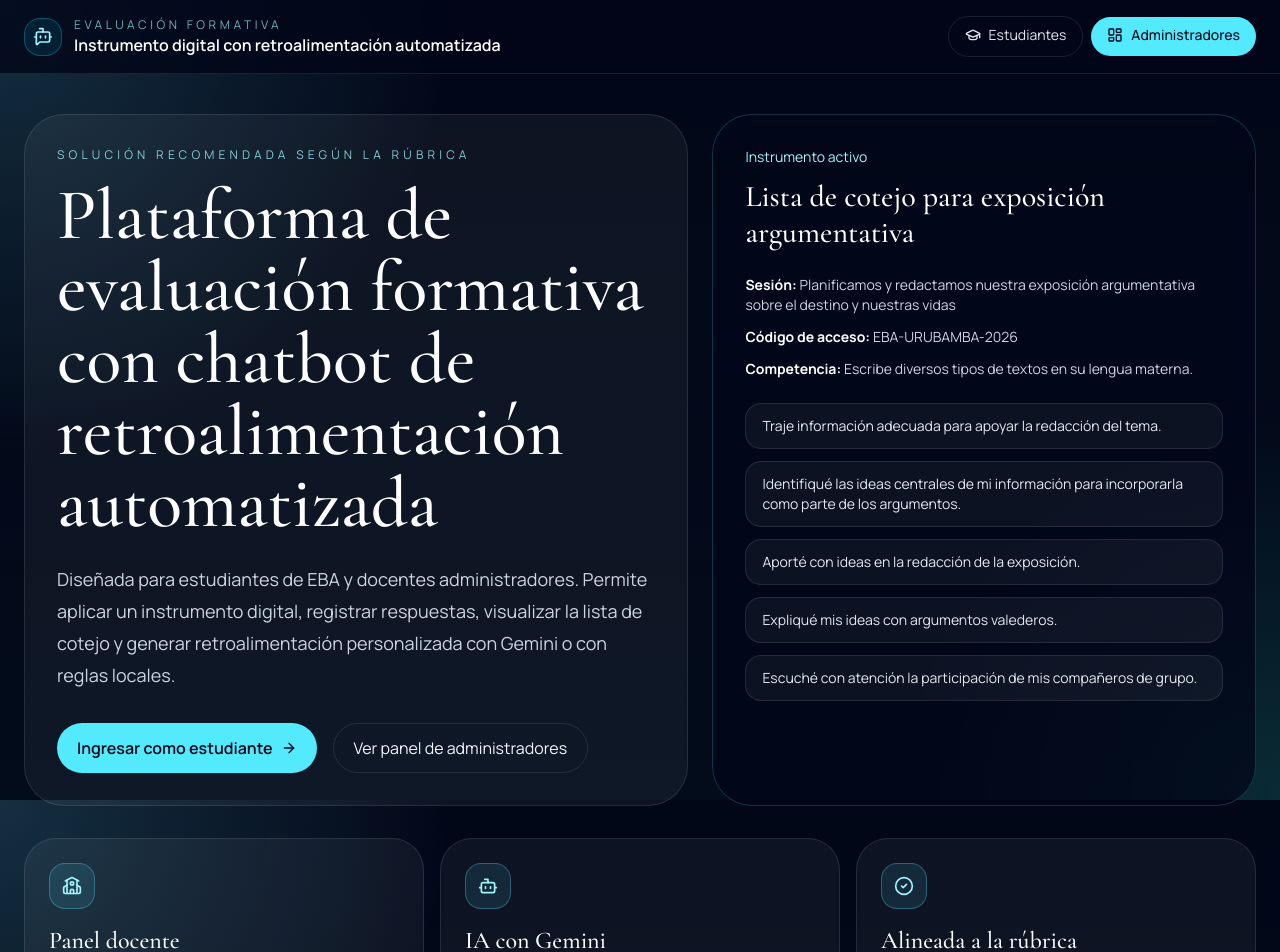
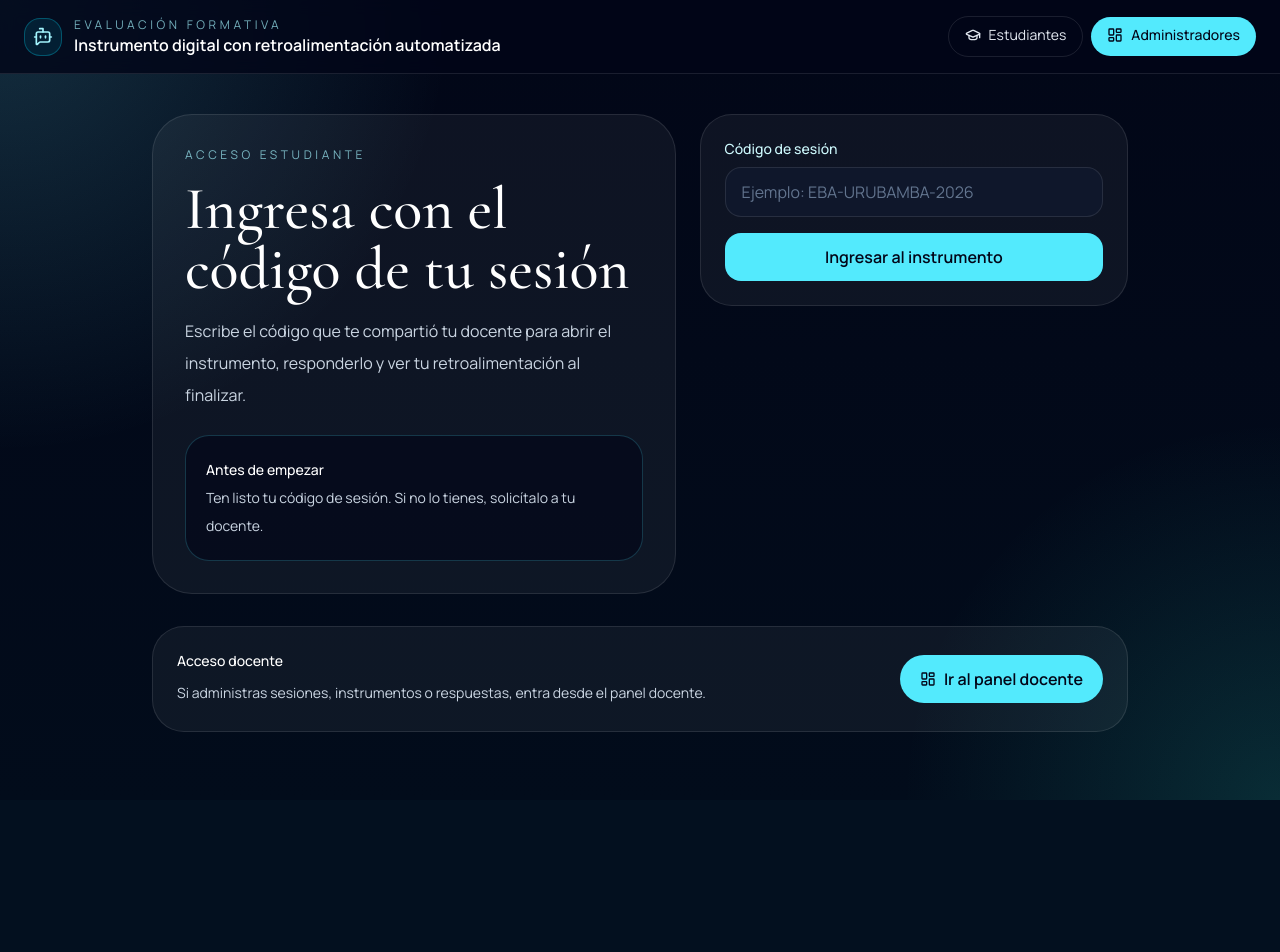
Before and after one commit to Jeysson16/aprende-eba, a Next.js app: page / in a window 1280 px wide. Shown: the top 952 px of the page. After the commit the page ends 800 px from the top, so only its background shows below. Built offline with nearby package versions, Linux system fonts and the light colour scheme.

Commit message:
Actualiza inicio y mejoras del panel admin

```diff
--- a/src/app/admin/page.tsx
+++ b/src/app/admin/page.tsx
@@ -4,6 +4,7 @@ import { AttemptsTable } from "@/components/admin/attempts-table";
 import { DashboardStats } from "@/components/admin/dashboard-stats";
 import { SessionPublisher } from "@/components/admin/session-publisher";
 import { CriteriaPerformanceChart } from "@/components/admin/charts/criteria-performance-chart";
+import { InstrumentBuilder } from "@/components/admin/instrument-builder";
 import { SiteHeader } from "@/components/layout/site-header";
 import { requireAdmin, signOutAdmin } from "@/lib/auth";
 import { getDashboardStats, listAttempts, listInstruments, listSessions } from "@/lib/data-store";
@@ -14,6 +15,9 @@ export default async function AdminDashboardPage() {
   const [stats, attempts] = await Promise.all([getDashboardStats(), listAttempts()]);
   const sessions = listSessions();
   const firstInstrument = listInstruments()[0];
+  const studentNames = Array.from(
+    new Set(attempts.map((attempt) => attempt.student.fullName.trim()).filter(Boolean)),
+  ).slice(0, 10);
 
   const criteriaChart = firstInstrument.criteria.map((criterion) => {
     const source = attempts.flatMap((attempt) => attempt.criteriaResults);
@@ -63,6 +67,8 @@ export default async function AdminDashboardPage() {
           <SessionPublisher sessions={sessions} />
         </section>
 
+        <InstrumentBuilder instrument={firstInstrument} studentNames={studentNames} />
+
         <AttemptsTable attempts={attempts} />
       </main>
     </div>
--- a/src/app/page.tsx
+++ b/src/app/page.tsx
@@ -1,102 +1,54 @@
 import Link from "next/link";
-import { ArrowRight, Bot, CheckCircle2, School } from "lucide-react";
+import { LayoutDashboard } from "lucide-react";
 
 import { SiteHeader } from "@/components/layout/site-header";
-import { instruments, sessions } from "@/lib/pedagogy/seed-instruments";
+import { SessionCodeForm } from "@/components/student/session-code-form";
 
 export default function Home() {
-  const mainInstrument = instruments[0];
-
   return (
     <div className="min-h-screen">
       <SiteHeader />
-      <main className="mx-auto flex w-full max-w-7xl flex-1 flex-col gap-8 px-6 py-10">
-        <section className="grid gap-6 lg:grid-cols-[1.1fr_0.9fr]">
+      <main className="mx-auto flex w-full max-w-5xl flex-1 flex-col gap-8 px-6 py-10">
+        <section className="grid gap-6 lg:grid-cols-[1.1fr_0.9fr] lg:items-start">
           <div className="rounded-[2.5rem] border border-white/10 bg-white/5 p-8">
-            <p className="text-xs uppercase tracking-[0.35em] text-cyan-200/80">
-              Solución recomendada según la rúbrica
+            <p className="text-xs uppercase tracking-[0.3em] text-cyan-200/70">
+              Acceso estudiante
             </p>
-            <h1 className="mt-4 max-w-4xl text-5xl leading-none text-white md:text-7xl">
-              Plataforma de evaluación formativa con chatbot de retroalimentación automatizada
+            <h1 className="mt-4 max-w-3xl text-4xl text-white md:text-6xl">
+              Ingresa con el código de tu sesión
             </h1>
-            <p className="mt-6 max-w-3xl text-lg leading-8 text-slate-300">
-              Diseñada para estudiantes de EBA y docentes administradores. Permite aplicar
-              un instrumento digital, registrar respuestas, visualizar la lista de cotejo y
-              generar retroalimentación personalizada con Gemini o con reglas locales.
+            <p className="mt-4 max-w-2xl text-base leading-8 text-slate-300">
+              Escribe el código que te compartió tu docente para abrir el instrumento,
+              responderlo y ver tu retroalimentación al finalizar.
             </p>
-            <div className="mt-8 flex flex-wrap gap-4">
-              <Link
-                href="/ingresar"
-                className="inline-flex items-center gap-2 rounded-full bg-cyan-300 px-5 py-3 font-semibold text-slate-950 transition hover:bg-cyan-200"
-              >
-                Ingresar como estudiante
-                <ArrowRight className="size-4" />
-              </Link>
-              <Link
-                href="/admin"
-                className="inline-flex items-center gap-2 rounded-full border border-white/10 px-5 py-3 text-slate-100 transition hover:border-cyan-300/50"
-              >
-                Ver panel de administradores
-              </Link>
+            <div className="mt-6 rounded-3xl border border-cyan-300/20 bg-slate-950/60 p-5 text-sm leading-7 text-slate-300">
+              <p className="font-medium text-white">Antes de empezar</p>
+              <p>
+                Ten listo tu código de sesión. Si no lo tienes, solicítalo a tu docente.
+              </p>
             </div>
           </div>
 
-          <div className="rounded-[2.5rem] border border-cyan-300/20 bg-slate-950/75 p-8">
-            <p className="text-sm text-cyan-200">Instrumento activo</p>
-            <h2 className="mt-3 text-3xl text-white">{mainInstrument.title}</h2>
-            <div className="mt-6 space-y-3 text-sm text-slate-300">
-              <p>
-                <strong className="text-white">Sesión:</strong> {mainInstrument.sessionTitle}
-              </p>
-              <p>
-                <strong className="text-white">Código de acceso:</strong> {sessions[0].code}
-              </p>
-              <p>
-                <strong className="text-white">Competencia:</strong> {mainInstrument.competence}
+          <SessionCodeForm />
+        </section>
+
+        <section className="rounded-[2rem] border border-white/10 bg-white/5 p-6">
+          <div className="flex flex-col gap-4 md:flex-row md:items-center md:justify-between">
+            <div>
+              <p className="text-sm font-medium text-white">Acceso docente</p>
+              <p className="mt-2 max-w-2xl text-sm leading-7 text-slate-300">
+                Si administras sesiones, instrumentos o respuestas, entra desde el panel
+                docente.
               </p>
             </div>
-            <div className="mt-6 grid gap-3">
-              {mainInstrument.criteria.map((criterion) => (
-                <div
-                  key={criterion.id}
-                  className="rounded-2xl border border-white/10 bg-white/5 px-4 py-3 text-sm text-slate-200"
-                >
-                  {criterion.description}
-                </div>
-              ))}
-            </div>
+            <Link
+              href="/admin"
+              className="inline-flex items-center justify-center gap-2 rounded-full bg-cyan-300 px-5 py-3 font-semibold text-slate-950 transition hover:bg-cyan-200"
+            >
+              <LayoutDashboard className="size-4" />
+              Ir al panel docente
+            </Link>
           </div>
-        </section>
-
-        <section className="grid gap-4 md:grid-cols-3">
-          {[
-            {
-              icon: <School className="size-5" />,
-              title: "Panel docente",
-              text: "Visualiza instrumentos, sesiones, lista de cotejo y respuestas de estudiantes.",
-            },
-            {
-              icon: <Bot className="size-5" />,
-              title: "IA con Gemini",
-              text: "Redacta retroalimentación clara, breve y personalizada con fallback local.",
-            },
-            {
-              icon: <CheckCircle2 className="size-5" />,
-              title: "Alineada a la rúbrica",
-              text: "Incluye fundamentación, diseño del instrumento, implementación técnica e impacto.",
-            },
-          ].map((item) => (
-            <article
-              key={item.title}
-              className="rounded-[2rem] border border-white/10 bg-white/5 p-6"
-            >
-              <div className="mb-4 inline-flex rounded-2xl border border-cyan-300/30 bg-cyan-300/10 p-3 text-cyan-200">
-                {item.icon}
-              </div>
-              <h3 className="text-2xl text-white">{item.title}</h3>
-              <p className="mt-3 text-sm leading-7 text-slate-300">{item.text}</p>
-            </article>
-          ))}
         </section>
       </main>
     </div>
--- a/src/components/admin/instrument-builder.tsx
+++ b/src/components/admin/instrument-builder.tsx
@@ -2,60 +2,209 @@ import type { Instrument } from "@/lib/types";
 
 type InstrumentBuilderProps = {
   instrument: Instrument;
+  studentNames?: string[];
 };
 
-export function InstrumentBuilder({ instrument }: InstrumentBuilderProps) {
+function formatInstrumentDate(value: string) {
+  const [year, month, day] = value.split("-");
+  if (!year || !month || !day) {
+    return value;
+  }
+
+  return `${day}-${month}-${year.slice(-2)}`;
+}
+
+export function InstrumentBuilder({ instrument, studentNames = [] }: InstrumentBuilderProps) {
+  const rows = Array.from(
+    { length: Math.max(10, studentNames.length) },
+    (_, index) => studentNames[index] ?? "",
+  );
+
   return (
-    <section className="rounded-[2rem] border border-white/10 bg-white/5 p-6">
-      <p className="text-sm text-cyan-200">Vista del instrumento para administradores</p>
-      <h2 className="mt-3 text-2xl font-semibold text-white">INSTRUMENTO DE EVALUACIÓN</h2>
-      <p className="text-lg text-slate-300">LISTA DE COTEJOS</p>
-
-      <div className="mt-6 grid gap-4 rounded-[1.5rem] border border-white/10 bg-slate-950/70 p-5 md:grid-cols-2">
-        <div className="space-y-2 text-sm text-slate-300">
-          <p>
-            <strong className="text-white">Profesora:</strong> {instrument.teacher}
-          </p>
-          <p>
-            <strong className="text-white">Fecha:</strong> {instrument.date}
-          </p>
-          <p>
-            <strong className="text-white">Nivel:</strong> {instrument.level}
-          </p>
-          <p>
-            <strong className="text-white">Unidad:</strong> {instrument.unit}
-          </p>
-        </div>
-        <div className="space-y-2 text-sm text-slate-300">
-          <p>
-            <strong className="text-white">Sesión:</strong> {instrument.sessionTitle}
-          </p>
-          <p>
-            <strong className="text-white">Modalidad:</strong> {instrument.modality}
-          </p>
-          <p>
-            <strong className="text-white">Propósito:</strong> {instrument.purpose}
-          </p>
-        </div>
+    <section className="overflow-hidden rounded-[2rem] border border-[#8d725d] bg-[#ead7c7] text-[#1d140e] shadow-[0_20px_60px_rgba(15,23,42,0.22)]">
+      <div className="border-b border-[#8d725d] bg-[#dfbea6] px-6 py-5 text-center">
+        <p className="text-sm font-semibold tracking-[0.25em] text-[#5c4332]">
+          Vista del instrumento para administradores
+        </p>
+        <h2 className="mt-2 text-2xl font-black uppercase tracking-wide">
+          Instrumento de evaluación
+        </h2>
+        <p className="text-lg font-bold uppercase">Lista de cotejos</p>
       </div>
 
-      <div className="mt-6 overflow-hidden rounded-[1.5rem] border border-white/10">
-        <table className="min-w-full text-left text-sm">
-          <thead className="bg-white/5 text-slate-300">
+      <div className="overflow-x-auto">
+        <table className="min-w-full border-collapse text-sm">
+          <tbody>
+            <tr className="bg-[#efe3bf] font-bold uppercase">
+              <th
+                colSpan={2}
+                className="border border-[#8d725d] px-4 py-2 text-left text-[0.95rem]"
+              >
+                Datos informativos
+              </th>
+            </tr>
             <tr>
-              <th className="px-4 py-4">N°</th>
-              <th className="px-4 py-4">Criterio</th>
-              <th className="px-4 py-4">SI</th>
-              <th className="px-4 py-4">NO</th>
+              <td className="w-1/2 border border-[#8d725d] px-4 py-2 align-top">
+                <span className="font-bold">Profesora:</span> {instrument.teacher}
+              </td>
+              <td className="w-1/2 border border-[#8d725d] px-4 py-2 align-top">
+                <span className="font-bold">Fecha:</span> {formatInstrumentDate(instrument.date)}
+              </td>
+            </tr>
+            <tr>
+              <td className="border border-[#8d725d] px-4 py-2 align-top">
+                <span className="font-bold">Nivel:</span> {instrument.level.toLowerCase()}
+              </td>
+              <td className="border border-[#8d725d] px-4 py-2 align-top">
+                <span className="font-bold">Unidad:</span> {instrument.unit}
+              </td>
+            </tr>
+            <tr>
+              <td className="border border-[#8d725d] px-4 py-2 align-top">
+                <span className="font-bold">Sesión:</span> &quot;{instrument.sessionTitle}&quot;
+              </td>
+              <td className="border border-[#8d725d] px-4 py-2 align-top">
+                <span className="font-bold">Modalidad:</span> {instrument.modality.toUpperCase()}
+              </td>
+            </tr>
+          </tbody>
+        </table>
+
+        <div className="grid min-w-[1100px] grid-cols-[1.25fr_1.75fr]">
+          <table className="border-collapse text-sm">
+            <thead>
+              <tr className="bg-[#dfbea6]">
+                <th
+                  colSpan={2}
+                  className="border border-[#8d725d] px-4 py-2 text-center font-bold uppercase"
+                >
+                  Propósitos de aprendizaje
+                </th>
+              </tr>
+            </thead>
+            <tbody>
+              <tr>
+                <th className="w-28 border border-[#8d725d] px-3 py-3 text-left text-xs font-bold">
+                  Propósito
+                </th>
+                <td className="border border-[#8d725d] px-3 py-3 align-top leading-6">
+                  {instrument.purpose}
+                </td>
+              </tr>
+              <tr>
+                <th className="border border-[#8d725d] px-3 py-3 text-left text-xs font-bold">
+                  Competencia
+                </th>
+                <td className="border border-[#8d725d] px-3 py-3 align-top leading-6">
+                  {instrument.competence}
+                </td>
+              </tr>
+              <tr>
+                <th className="border border-[#8d725d] px-3 py-3 text-left text-xs font-bold">
+                  Capacidad
+                </th>
+                <td className="border border-[#8d725d] px-3 py-3 align-top">
+                  <ul className="list-disc pl-5 leading-6">
+                    {instrument.capacities.map((capacity) => (
+                      <li key={capacity}>{capacity}</li>
+                    ))}
+                  </ul>
+                </td>
+              </tr>
+              <tr>
+                <th className="border border-[#8d725d] px-3 py-3 text-left text-xs font-bold">
+                  Desempeño precisado
+                </th>
+                <td className="border border-[#8d725d] px-3 py-3 align-top leading-6">
+                  {instrument.performance}
+                </td>
+              </tr>
+            </tbody>
+          </table>
+
+          <table className="border-collapse text-sm">
+            <thead>
+              <tr className="bg-[#dfbea6]">
+                <th
+                  colSpan={instrument.criteria.length}
+                  className="border border-[#8d725d] px-4 py-2 text-center font-bold uppercase"
+                >
+                  Criterios de evaluación
+                </th>
+              </tr>
+            </thead>
+            <tbody>
+              <tr>
+                {instrument.criteria.map((criterion) => (
+                  <td
+                    key={criterion.id}
+                    className="w-[14rem] border border-[#8d725d] px-4 py-4 align-top text-[0.95rem] leading-7"
+                  >
+                    {criterion.description}
+                  </td>
+                ))}
+              </tr>
+            </tbody>
+          </table>
+        </div>
+
+        <table className="min-w-[1100px] border-collapse text-sm">
+          <thead>
+            <tr className="bg-[#f0d9c7]">
+              <th className="w-16 border border-[#8d725d] px-3 py-3 text-center font-bold">N°</th>
+              <th className="w-[28rem] border border-[#8d725d] px-4 py-3 text-left text-xl font-black uppercase">
+                Nombres y apellidos
+              </th>
+              {instrument.criteria.map((criterion) => (
+                <th
+                  key={criterion.id}
+                  colSpan={2}
+                  className="border border-[#8d725d] px-3 py-3 text-center text-xs font-bold uppercase"
+                >
+                  {criterion.title}
+                </th>
+              ))}
+            </tr>
+            <tr className="bg-[#efe3bf] text-xs font-bold uppercase">
+              <th className="border border-[#8d725d] px-3 py-2" />
+              <th className="border border-[#8d725d] px-3 py-2" />
+              {instrument.criteria.flatMap((criterion) => [
+                <th
+                  key={`${criterion.id}-si`}
+                  className="w-14 border border-[#8d725d] px-2 py-2 text-center"
+                >
+                  Si
+                </th>,
+                <th
+                  key={`${criterion.id}-no`}
+                  className="w-14 border border-[#8d725d] px-2 py-2 text-center"
+                >
+                  No
+                </th>,
+              ])}
             </tr>
           </thead>
           <tbody>
-            {instrument.criteria.map((criterion, index) => (
-              <tr key={criterion.id} className="border-t border-white/5 text-slate-200">
-                <td className="px-4 py-4">{index + 1}</td>
-                <td className="px-4 py-4">{criterion.description}</td>
-                <td className="px-4 py-4">□</td>
-                <td className="px-4 py-4">□</td>
+            {rows.map((studentName, index) => (
+              <tr key={`${studentName}-${index}`} className="bg-[#f7efe7]">
+                <td className="border border-[#8d725d] px-3 py-3 font-bold">{index + 1}.</td>
+                <td className="border border-[#8d725d] px-4 py-3 uppercase">
+                  {studentName || " "}
+                </td>
+                {instrument.criteria.flatMap((criterion) => [
+                  <td
+                    key={`${criterion.id}-row-${index}-si`}
+                    className="border border-[#8d725d] px-3 py-3 text-center"
+                  >
+                    &nbsp;
+                  </td>,
+                  <td
+                    key={`${criterion.id}-row-${index}-no`}
+                    className="border border-[#8d725d] px-3 py-3 text-center"
+                  >
+                    &nbsp;
+                  </td>,
+                ])}
               </tr>
             ))}
           </tbody>
--- a/src/lib/pedagogy/seed-instruments.ts
+++ b/src/lib/pedagogy/seed-instruments.ts
@@ -214,15 +214,7 @@ export const sessions: EvaluationSession[] = [
     label: "Sesión activa de exposición argumentativa",
     active: true,
     startedAt: "2026-06-27T08:00:00.000Z",
-  },
-  {
-    id: "sesion-comprension-1",
-    instrumentId: "instrumento-comprension-lectora",
-    code: "LECTURA-10",
-    label: "Sesión demostrativa de comprensión lectora",
-    active: true,
-    startedAt: "2026-06-27T08:00:00.000Z",
-  },
+  }
 ];
 
 export function getInstrumentById(id: string) {
```
Also changed, not shown: src/app/admin/instrumentos/nuevo/page.tsx (+6 -6 lines), src/app/admin/instrumentos/page.tsx (+5 -2 lines), src/app/admin/respuestas/[attemptId]/page.tsx (+36 -4 lines).
